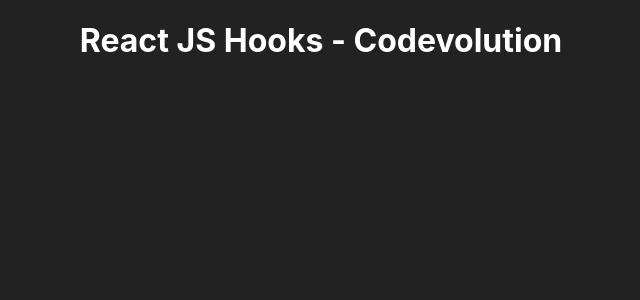
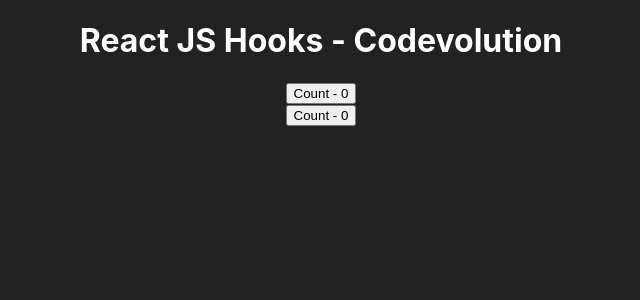
Before and after one commit to suman-saurabh-das/tutorial__react-js-hooks__codevolution, a React (Create React App) app: page / in a window 1280 px wide. Shown: the top 300 px of the page, without its empty margins (319-959 px from the left). Built offline with nearby package versions, Linux system fonts and the light colour scheme; the HTML template or start-up script is replaced by a standard one.

Commit message:
31 useDocumentTitle Custom hook

```diff
--- a/src/App.js
+++ b/src/App.js
@@ -35,6 +35,8 @@
 // import FocusInput from './components/Section 04/25_FocusInput';
 // import ClassTimer from './components/Section 04/26_ClassTimer';
 // import HookTimer from './components/Section 04/26_HookTimer';
+import DocTitle1 from './components/Section 04/28_DocTitle1';
+import DocTitle2 from './components/Section 04/28_DocTitle2';
 
 function App() {
   return (
@@ -97,6 +99,9 @@
 
         {/* <ClassTimer /> */}
         {/* <HookTimer /> */}
+
+        <DocTitle1 />
+        <DocTitle2 />
       </>
     </div>
   );
--- /dev/null
+++ b/src/components/Section 04/28_DocTitle1.js
@@ -0,0 +1,28 @@
+/* [31] useDocumentTitle custom hook */
+
+import React, { useState } from 'react'
+import useDocumentTitle from './hooks/useDocumentTitle'
+
+function DocTitle1() {
+  const [count, setCount] = useState(0)
+  useDocumentTitle(count)
+  return (
+    <div>
+      <button onClick={() => setCount(count + 1)}>Count - {count}</button>
+    </div>
+  )
+}
+
+export default DocTitle1
+
+/*
+    Here we are re-using the logic for updating document title instead of duplicating it in both the components.
+
+    We first create a state variable count and initialize it to 0.
+    Then we call the custom hook useDocumentTitle and pass it the value of count state variable.
+    On initial render, the count value of 0 gets passed to useDocumentTitle and document title is set to the passed in count value of 0.
+    Execution goes back to the component and JSX is rendered.
+    When we click on the button, the count is incremented to 1 and this causes the DocTitle1 to re-render. Count value is now 1 which gets passed to useDocumentTitle.
+    In useDocumentTitle, the effect depends on count variable and since count changed from 0 to 1, the effect gets executed and title gets updated.
+    Execution goes back to DocTitle1 and JSX is rendered with updated count value.
+*/
--- /dev/null
+++ b/src/components/Section 04/28_DocTitle2.js
@@ -0,0 +1,16 @@
+/* [31] useDocumentTitle custom hook */
+
+import React, { useState } from 'react'
+import useDocumentTitle from './hooks/useDocumentTitle'
+
+function DocTitle2() {
+  const [count, setCount] = useState(0)
+  useDocumentTitle(count)
+  return (
+    <div>
+      <button onClick={() => setCount(count + 1)}>Count - {count}</button>
+    </div>
+  )
+}
+
+export default DocTitle2
--- /dev/null
+++ b/src/components/Section 04/hooks/useDocumentTitle.js
@@ -0,0 +1,11 @@
+/* [31] useDocumentTitle custom hook */
+
+import {useEffect} from 'react'
+
+function useDocumentTitle(count) {
+  useEffect(() => {
+    document.title = `Count ${count}`
+  }, [count])
+}
+
+export default useDocumentTitle
```
